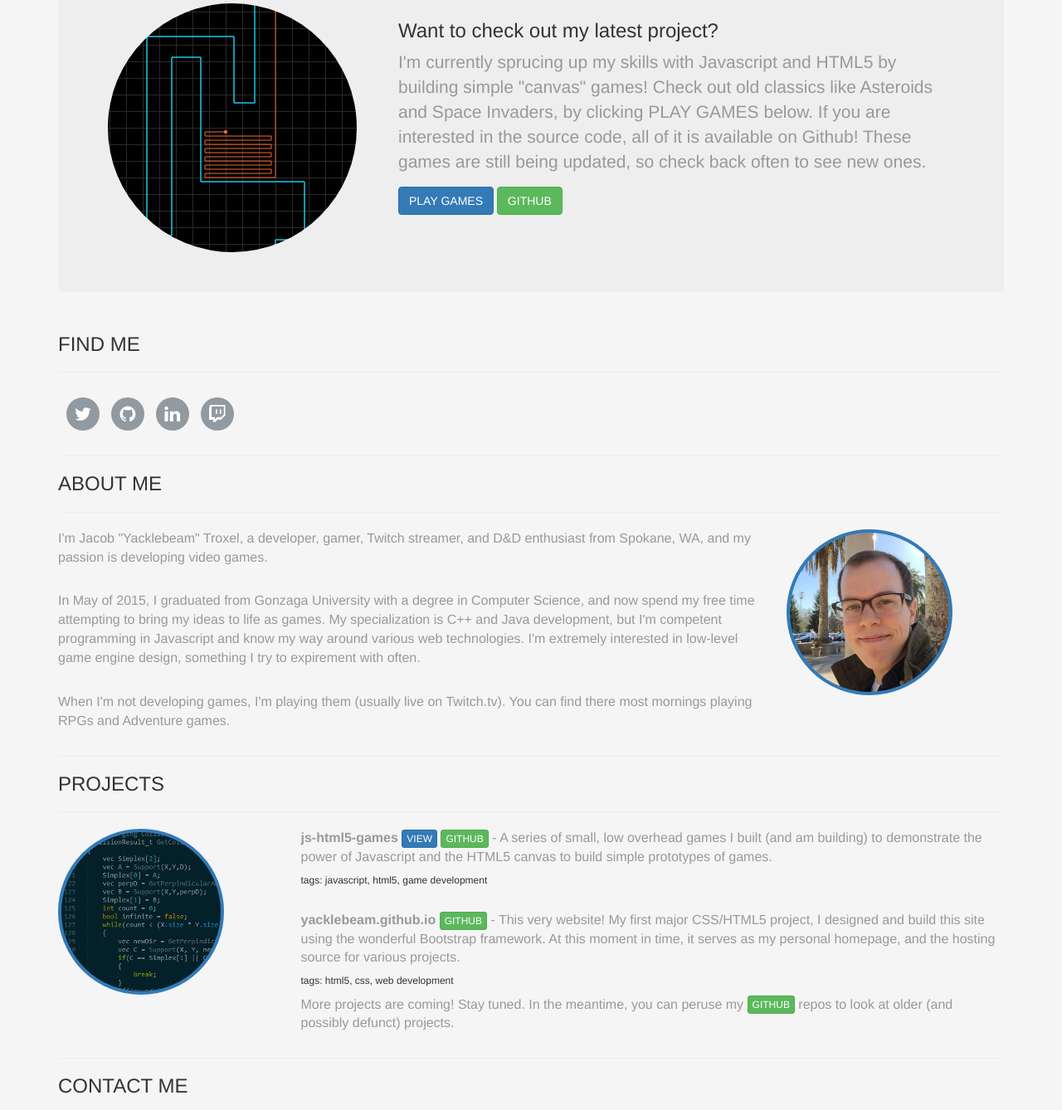
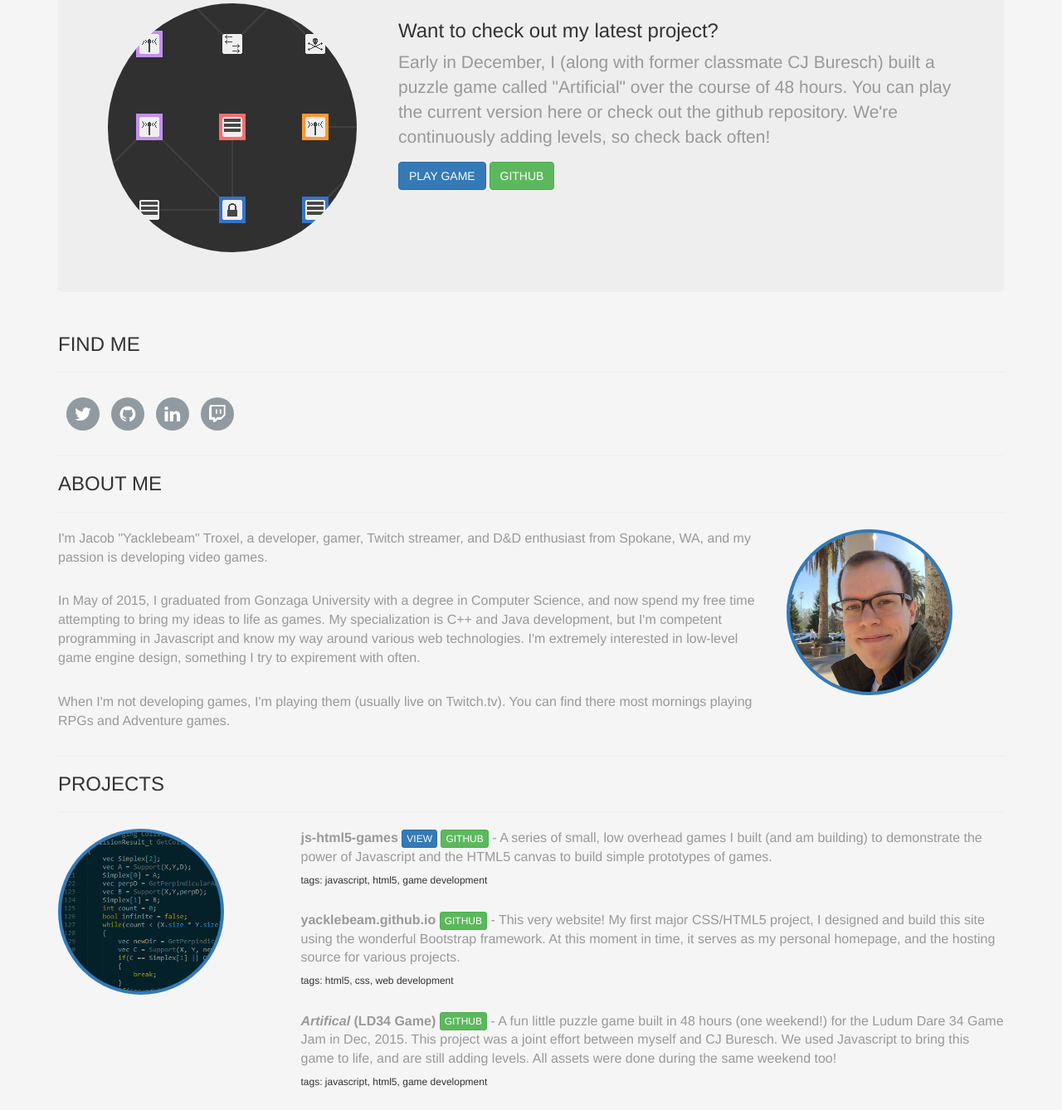
Before and after one commit to yacklebeam/yacklebeam.github.io, a plain HTML site: page index.html in a window 1280 px wide. Shown: the part 115-1453 px from the top of the page at 83% size. Drawn offline with nearby package versions, Linux system fonts and the light colour scheme.

Commit message:
updated to show off new ld34 game

```diff
--- a/index.html
+++ b/index.html
@@ -40,9 +40,9 @@
 		        </div>
 		        <div class="col-md-8">
 					<h3>Want to check out my latest project?</h3>
-		        	<p>I'm currently sprucing up my skills with Javascript and HTML5 by building simple "canvas" games!  Check out old classics like Asteroids and Space Invaders, by clicking PLAY GAMES below.  If you are interested in the source code, all of it is available on Github!  These games are still being updated, so check back often to see new ones.</p>
-		        	<a href="http://yacklebeam.github.io/js-games/index.html" class="btn btn-primary btn-md">PLAY GAMES</a>
-		        	<a target="_blank" href="https://github.com/yacklebeam/js-html5-games" class="btn btn-success btn-md">GITHUB</a>
+		        	<p>Early in December, I (along with former classmate CJ Buresch) built a puzzle game called "Artificial" over the course of 48 hours.  You can play the current version here or check out the github repository.  We're continuously adding levels, so check back often!</p>
+		        	<a href="http://yacklebeam.github.io/ludumdare34/index.html" class="btn btn-primary btn-md">PLAY GAME</a>
+		        	<a target="_blank" href="https://github.com/cjburesch/ludumdare34" class="btn btn-success btn-md">GITHUB</a>
 		    	</div>
 		    </div>
 		</div>
@@ -109,6 +109,12 @@
             		<p><b>yacklebeam.github.io</b> <a target="_blank" href="https://github.com/yacklebeam/yacklebeam.github.io" class="btn btn-success btn-xs">GITHUB</a> - This very website! My first major CSS/HTML5 project, I designed and build this site using the wonderful Bootstrap framework.  At this moment in time, it serves as my personal homepage, and the hosting source for various projects.</p>
             		<h6>tags: html5, css, web development</h6>
             	</div>
+                <br>
+                <div>
+                    <p><b><i>Artifical</i> (LD34 Game)</b> <a target="_blank" href="https://github.com/cjburesch/ludumdare34" class="btn btn-success btn-xs">GITHUB</a> - A fun little puzzle game built in 48 hours (one weekend!) for the Ludum Dare 34 Game Jam in Dec, 2015. This project was a joint effort between myself and CJ Buresch.  We used Javascript to bring this game to life, and are still adding levels.  All assets were done during the same weekend too!</p>
+                    <h6>tags: javascript, html5, game development</h6>
+                </div>
+                <br>
             	<div>
             		<p>More projects are coming!  Stay tuned.  In the meantime, you can peruse my <a target="_blank" href="https://github.com/yacklebeam?tab=repositories" class="btn btn-success btn-xs">GITHUB</a> repos to look at older (and possibly defunct) projects.</p>
             		<!--<h6>tags will go here for each project</h6>-->
--- a/style.css
+++ b/style.css
@@ -24,7 +24,7 @@ h3 {
 	border-radius: 150px;
 	-webkit-border-radius: 150px;
 	-moz-border-radius: 150px;
-	background: url("img/js-games.jpg") no-repeat;
+	background: url("img/ld34-jumbo.jpg") no-repeat;
 	/*border-width: 2px;
 	border-style: solid;
 	border-color: #999999;*/
```
Also changed, not shown: img/ld34-jumbo.jpg (added).
